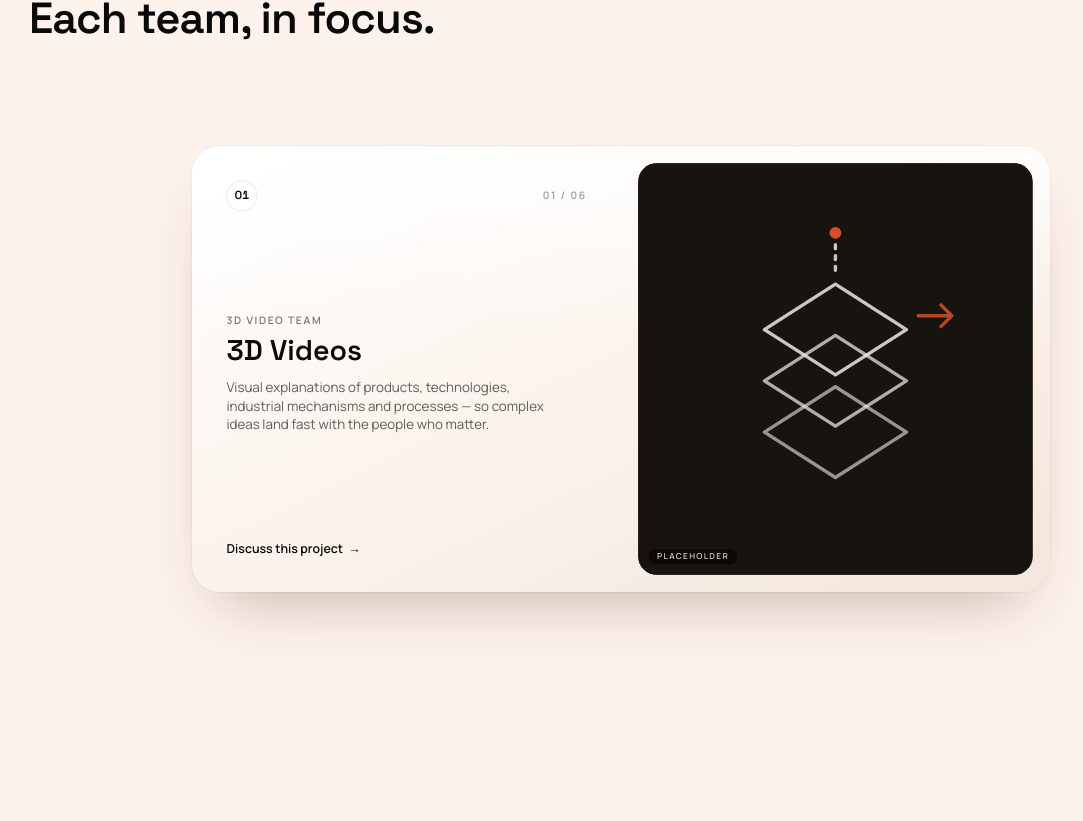
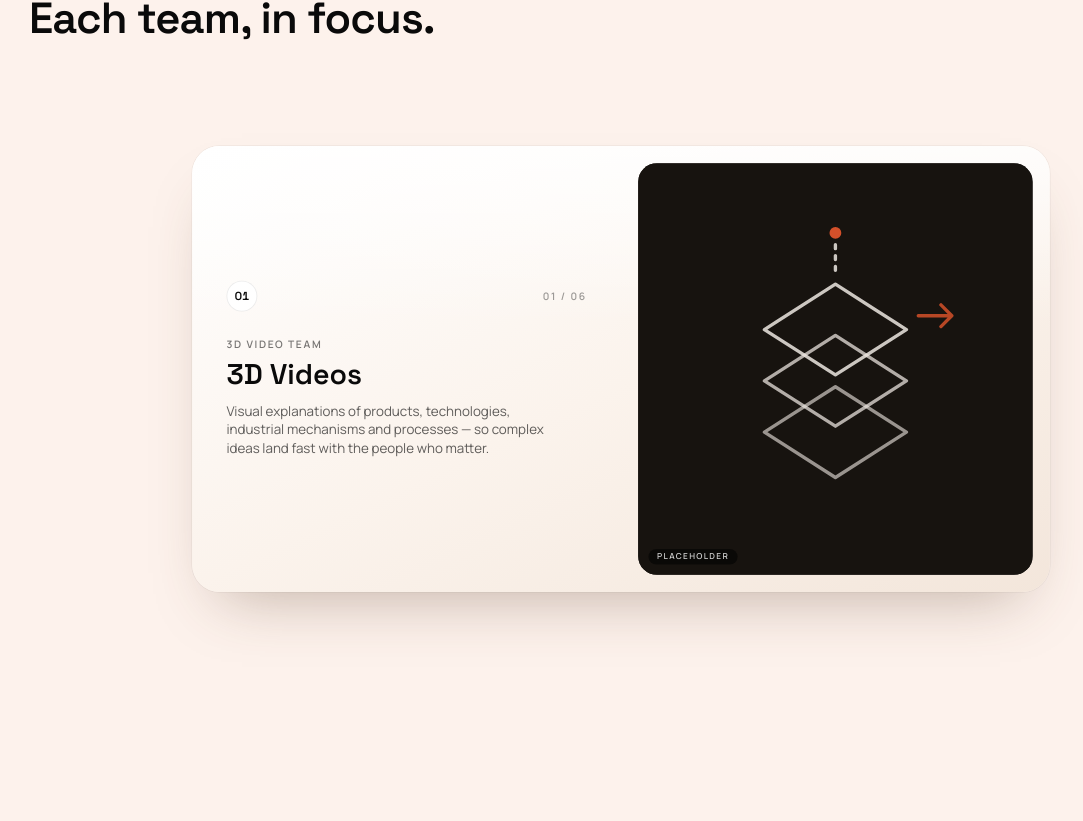
Before and after one commit to Ashir010/PRO, a Next.js app: page / in a window 1280 px wide. Shown: the part 1219-2040 px from the top of the page, without its empty margins (19-1102 px from the left). Built offline with nearby package versions, Linux system fonts and the light colour scheme.

Commit message:
remove discuss CTA from cards

```diff
--- a/components/StackedServices.tsx
+++ b/components/StackedServices.tsx
@@ -1,7 +1,6 @@
 "use client";
 
 import { useRef } from "react";
-import Link from "next/link";
 import {
   motion,
   useScroll,
@@ -127,7 +126,7 @@ function ServiceStackCard({ service }: { service: Service }) {
       />
 
       {/* Text */}
-      <div className="relative z-10 flex flex-col justify-between gap-6 p-7 sm:p-9 md:p-10">
+      <div className="relative z-10 flex flex-col justify-center gap-8 p-7 sm:p-9 md:p-10">
         <div className="flex items-center justify-between">
           <span
             className="inline-flex h-9 min-w-[2.25rem] items-center justify-center rounded-full border px-2 font-display text-[0.85rem] font-semibold tabular-nums"
@@ -153,14 +152,6 @@ function ServiceStackCard({ service }: { service: Service }) {
             {service.description}
           </p>
         </div>
-
-        <Link
-          href="#contact"
-          className="ul-link inline-flex w-fit items-center gap-1.5 text-[0.9rem] font-semibold text-ink"
-        >
-          Discuss this project
-          <span aria-hidden="true">→</span>
-        </Link>
       </div>
 
       {/* Media — dark tile inset in the light glossy card */}
```
